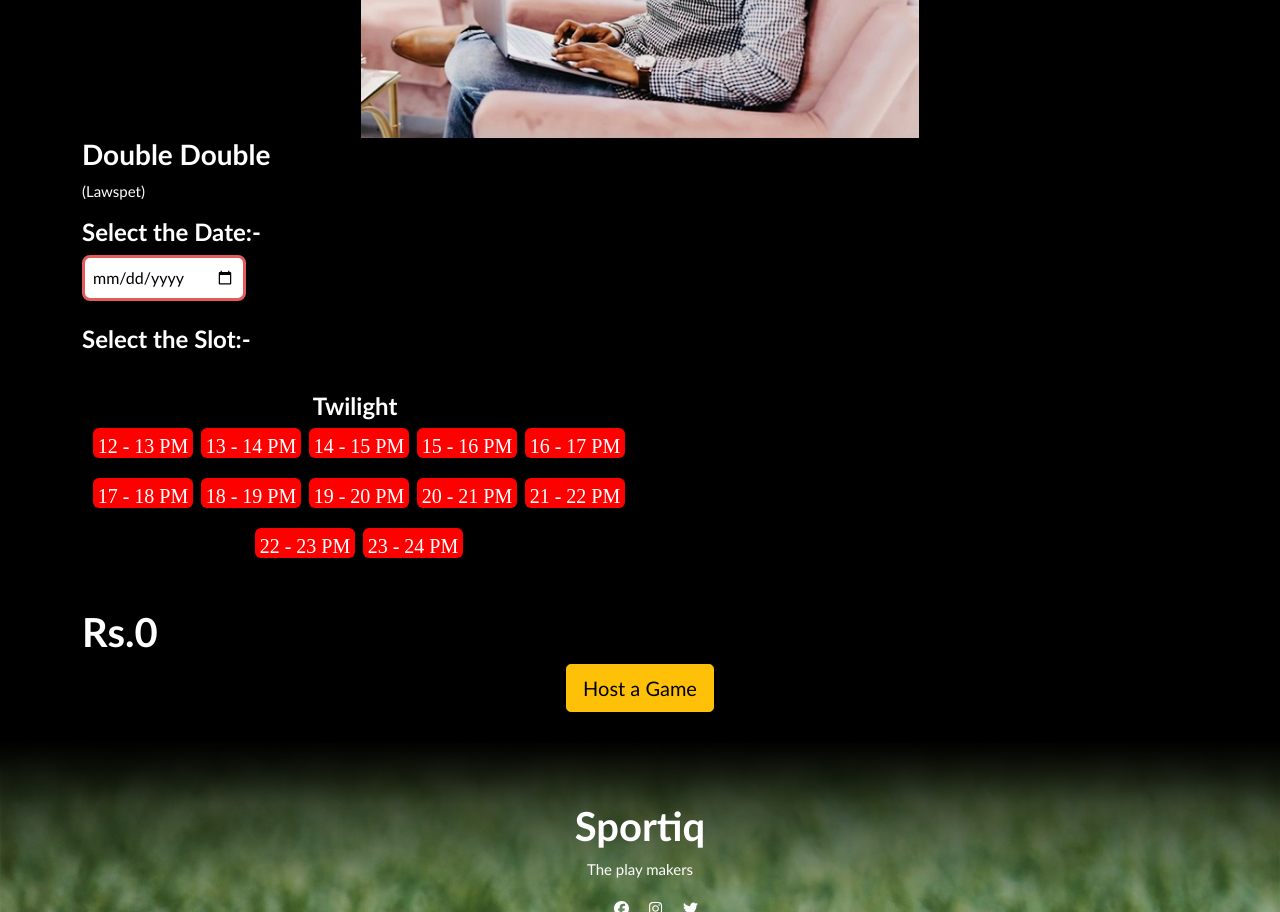
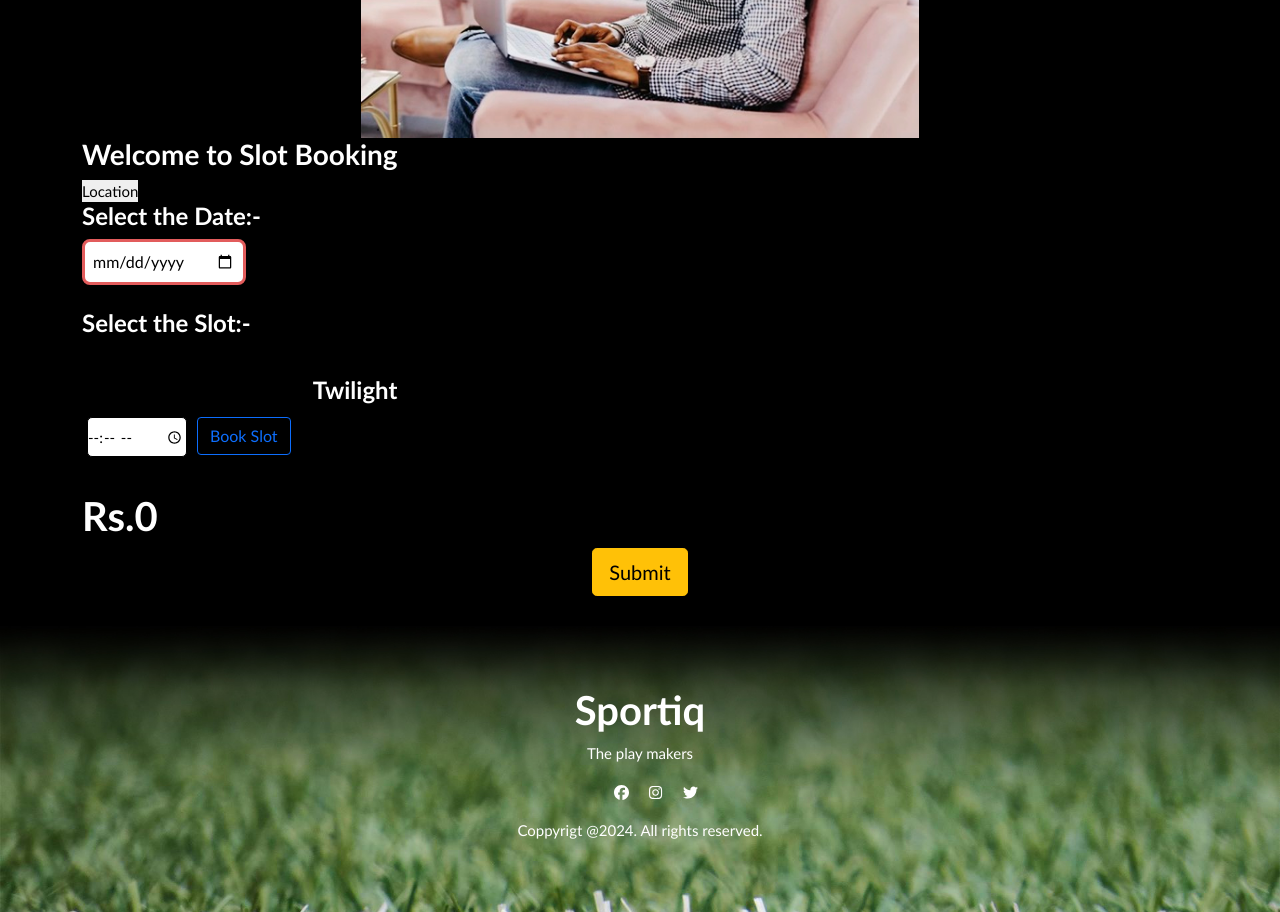
Before and after one commit to shyamkrishnaarumugam/stadium-project, a React (Create React App) app: page /slotBook in a window 1280 px wide. Shown: the part 380-1292 px from the top of the page. Built offline with nearby package versions, Linux system fonts and the light colour scheme; a web font is replaced by a local one.

Commit message:
button changes

```diff
--- a/src/assets/components/SlotBook.js
+++ b/src/assets/components/SlotBook.js
@@ -48,52 +48,6 @@ export default function SlotBook() {
       };
 
 
-
-      const onClickHandle = (slotValue) => {
-          setIsChecked((prev)=>({...prev,[slotValue]:!prev[slotValue]}));
-          setTotalPrice((prev)=>(prev+(isChecked[slotValue] ? -600 : 600)));
-        };
-
-
-        const renderSlots = () => {
-          const slots = [];
-          const selectedDate = new Date();
-          const selectedDay = selectedDate.getDate();
-          const selectedMonth = selectedDate.getMonth();
-          const today = new Date();
-          const currentDay = today.getDay();
-          const currentMonth = today.getMonth();
-
-          if((selectedMonth > currentMonth)|| (selectedMonth === currentMonth && selectedDay >= currentDay)){
-            for (let i = currentHour; i < 24; i++) {
-              const slotValue = i;
-              const slotMeridian = i < 12 ? "AM":"PM";
-              const slotLabel = `${i} - ${i + 1} ${slotMeridian}`;
-              slots.push(
-                <div key={slotValue} className="checkbox-container">
-                  <input
-                    className="checkbox-input"
-                    type="checkbox"
-                    id={`slot-${slotValue}`}
-                    checked={isChecked[slotValue]}
-                    onChange={() => onClickHandle(slotValue)}
-                    disabled={slotValue < currentHour}
-                  />
-                  <label className="checkbox-label" htmlFor={`slot-${slotValue}`}>
-                    {slotLabel}
-                  </label>
-                </div>
-              );
-            }
-          }
-
-          return slots;
-        };
-
-
-
-
-
   return (
     <>
       <NavItems />
@@ -105,9 +59,10 @@ export default function SlotBook() {
             <div className="d-flex">
             <img className="mx-auto w-50" src={require('../images/why_study_online.jpg')} alt="nothing"/>
             </div>
-              <h3>Double Double</h3>
-              <p>(Lawspet)</p>
+              <h3>Welcome to Slot Booking</h3>
+              <button>Location</button>
               <div>
+
               <h4>Select the Date:-</h4>
 
               <input className=" date-input mb-4" type="date" min={currentDate} value={selectedDate} onChange={handleDateChange} />
@@ -120,10 +75,10 @@ export default function SlotBook() {
                 <Col md={"6"} sm={"12"}>
                 <h4 className="text-center">Twilight</h4>
                 <div className="btn-group w-100 " role="group" aria-label="Basic checkbox toggle button group">
-                  <div style={{display:'flex',flexWrap:'wrap',justifyContent:'center',alignItems:'center'}}>
-                  {renderSlots()}
 
-                  </div>
+                <input type="time" id="time" style={{margin:'5px',width:'100px',height:'40px',border:'1px solid black',borderRadius:'5px'}} onChange={(e)=>{setIsChecked({...isChecked,[e.target.value]:e.target.checked})}}/>
+                <label htmlFor="time" style={{margin:'5px'}} ><button className="btn btn-outline-primary" width='100px' height='50px' padding='5px' >Book Slot</button></label>
+
                 </div>
 
                 </Col>
@@ -138,7 +93,7 @@ export default function SlotBook() {
               <Row >
                 <Col className='d-flex justify-content-center'>
 
-                <Button className='' onClick={bookTheSlot} variant='warning' size='lg'>Host a Game</Button>
+                <Button className='' onClick={bookTheSlot} variant='warning' size='lg'>Submit</Button>
                 </Col>
               </Row>
         </div>
```
